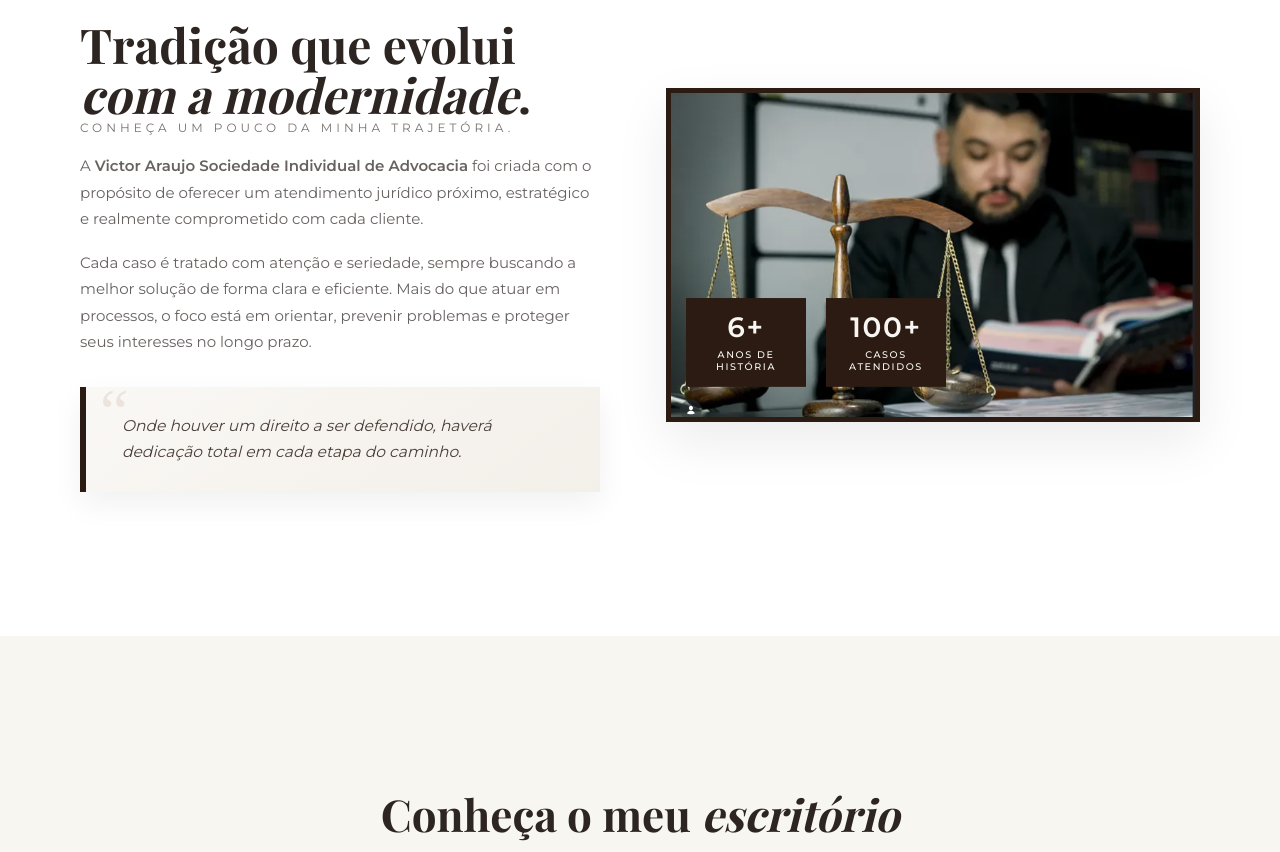
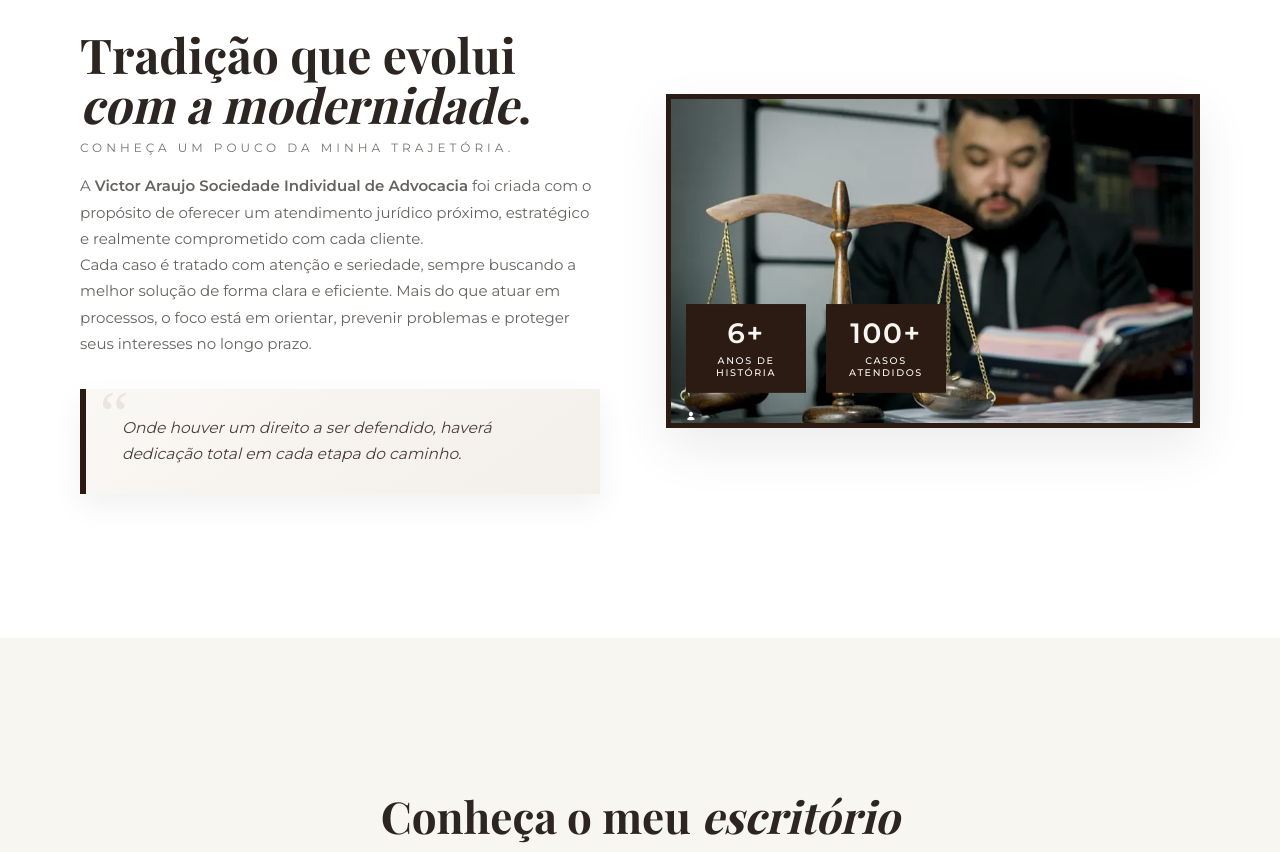
Before and after one commit to Apolus03/Victor-Araujo-Advogado, a React (Vite) app: page / in a window 1280 px wide. Shown: the part 1940-2792 px from the top of the page. Built offline with nearby package versions, Linux system fonts and the light colour scheme.

Commit message:
Atualizando o alinhamento do texto na seção 'Sobre'

```diff
--- a/src/App.tsx
+++ b/src/App.tsx
@@ -514,13 +514,14 @@ function IdentitySection() {
             A <b>Victor Araujo Sociedade Individual de Advocacia</b> foi criada
             com o propósito de oferecer um atendimento jurídico próximo,
             estratégico e realmente comprometido com cada cliente.
+            <br />Cada caso é tratado com atenção e seriedade, sempre buscando a
+            melhor solução de forma clara e eficiente. Mais do que atuar em
+            processos, o foco está em orientar, prevenir problemas e proteger
+            seus interesses no longo prazo.
           </p>
 
           <p className="body">
-            Cada caso é tratado com atenção e seriedade, sempre buscando a
-            melhor solução de forma clara e eficiente. Mais do que atuar em
-            processos, o foco está em orientar, prevenir problemas e proteger
-            seus interesses no longo prazo.
+
           </p>
 
           <div className="quoteCard">
--- a/src/site.css
+++ b/src/site.css
@@ -536,6 +536,7 @@ body {
   color: rgba(45, 37, 34, 0.65);
   text-transform: uppercase;
   flex-wrap: nowrap;
+  margin-top: 10px;
 }
 
 .kickerSpecialtiesLogo {
@@ -1674,7 +1675,7 @@ body {
   .lead,
   .body,
   .quoteCard {
-    text-align: center;
+    text-align: justify;
   }
 
   .footerInner {
```
